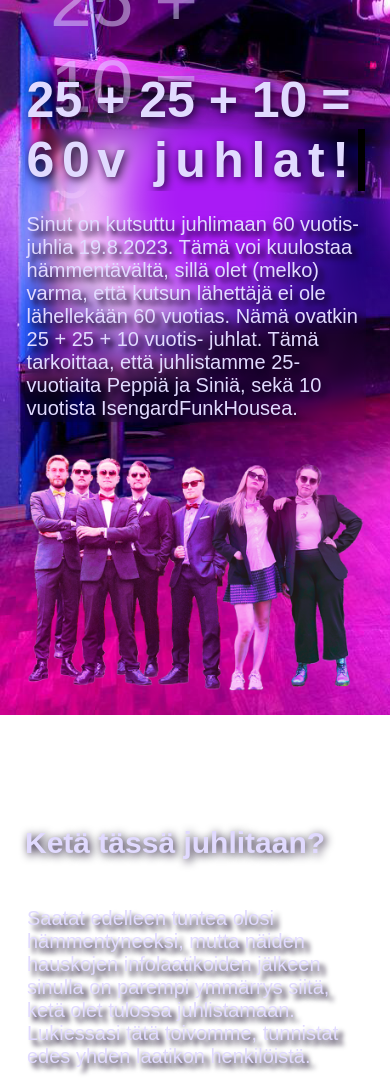
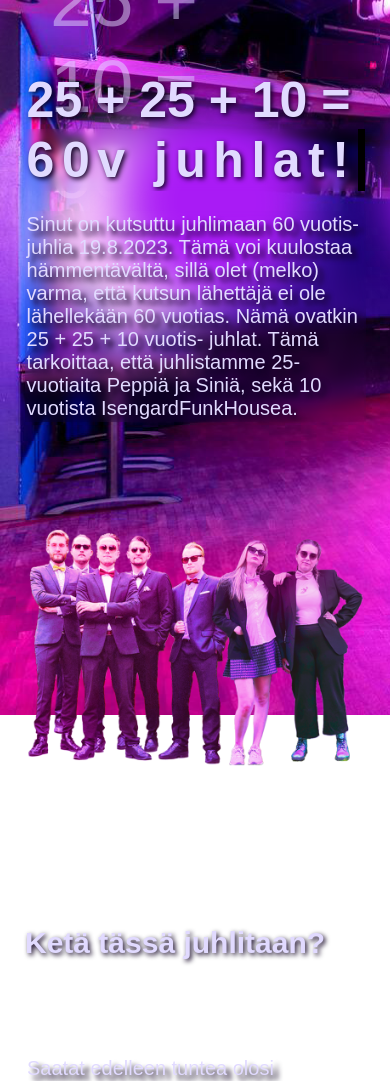
Before and after one commit to peppi-lotta/birthday-site, a SvelteKit app: page / in a window 390 px wide. Shown: the part 129-1210 px from the top of the page. Built offline with nearby package versions, Linux system fonts and the light colour scheme; grey boxes are pictures that could not be loaded.

Commit message:
Why does iphones hate my css

```diff
--- a/src/routes/+page.svelte
+++ b/src/routes/+page.svelte
@@ -211,7 +211,7 @@
 	h2,
 	.title span {
 		font-weight: 700;
-		text-shadow: 2px 2px 10px #100122;
+		text-shadow: 2px 2px 5px #100122;
 		width: fit-content;
 	}
 	h1,
@@ -223,6 +223,7 @@
 	}
 	h2 {
 		font-size: 50px;
+		padding: 50px 0;
 		@media screen and (max-width: 600px) {
 			font-size: 30px;
 		}
@@ -242,7 +243,7 @@
 		width: 100%;
 		height: auto;
 		overflow: hidden;
-		margin-bottom: 100px;
+		margin: 75px;
 
 		img {
 			width: 100%;
```
